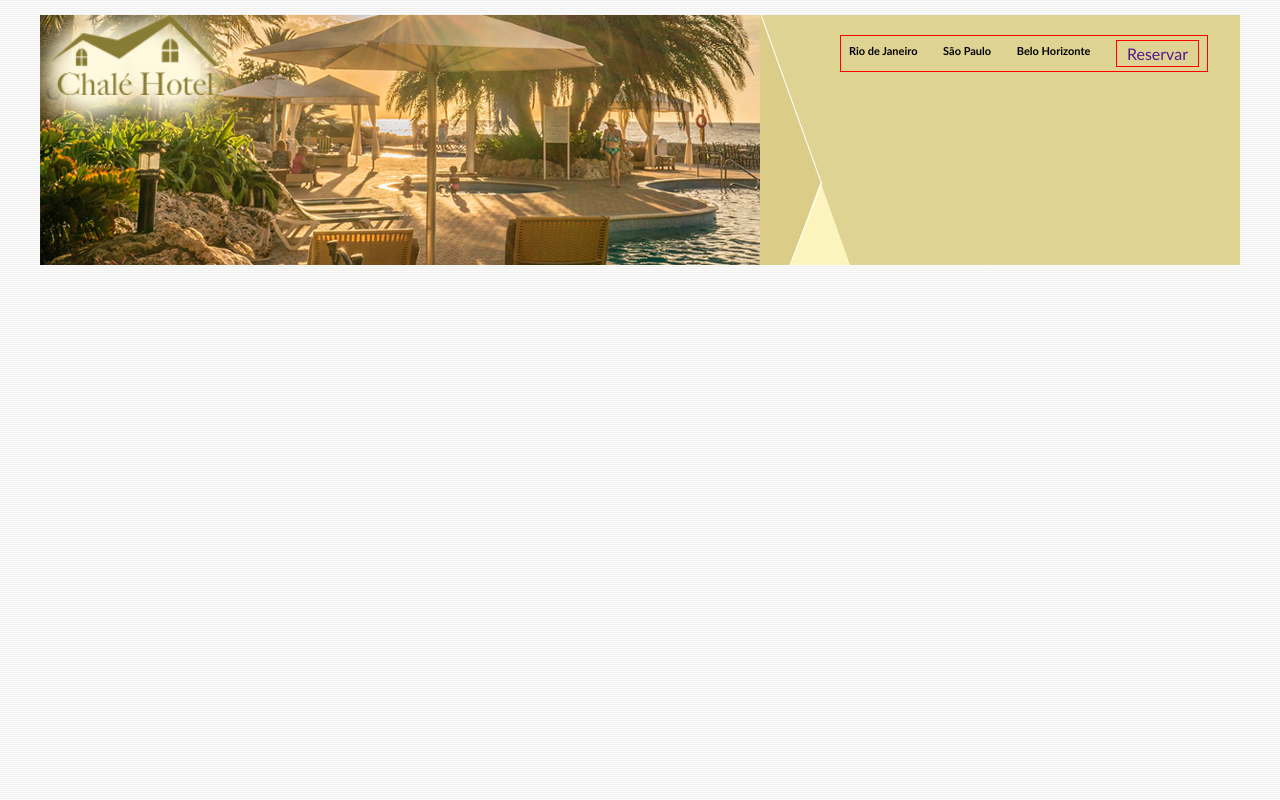
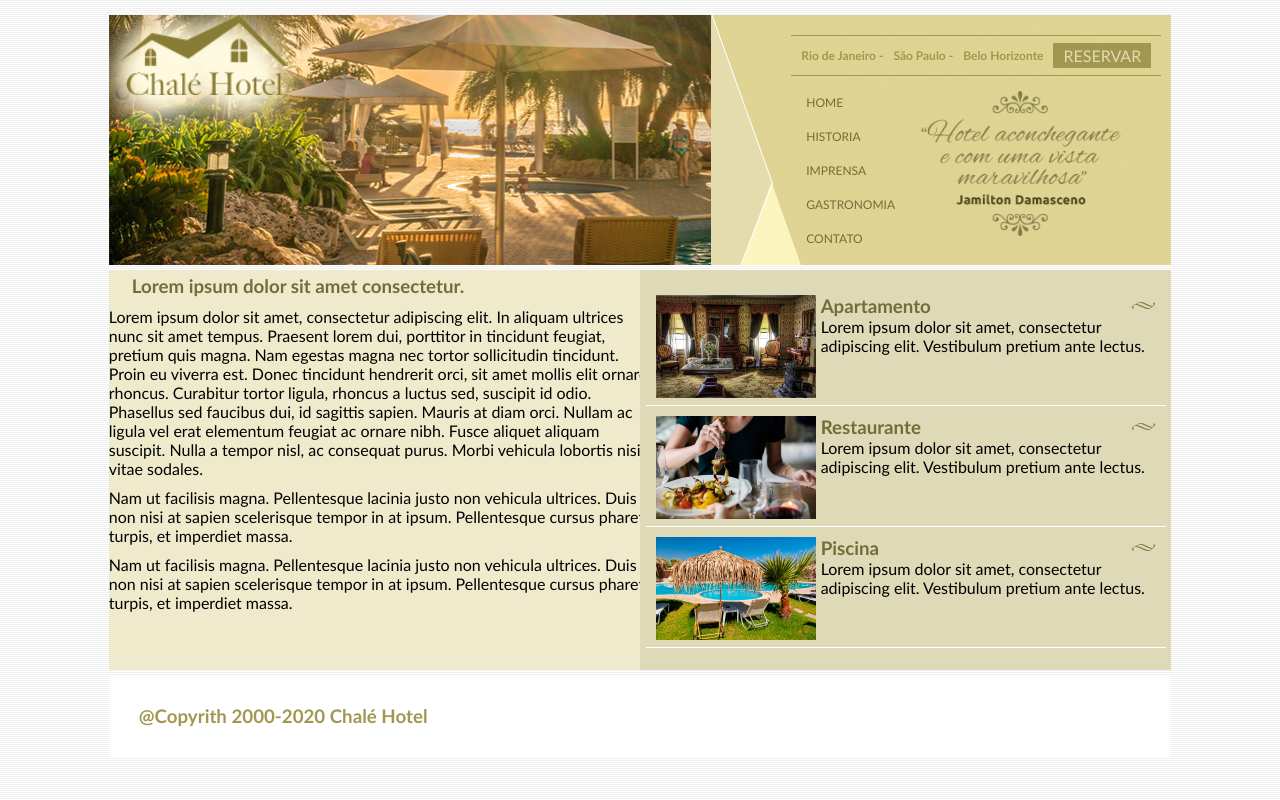
Before and after one commit to YwryGuilherme/Site-Hotel, a plain HTML site: page index.html in a window 1280 px wide. Drawn offline with Linux system fonts and the light colour scheme.

Commit message:
Finalizando cabeçalho e adicionando conteudos

```diff
--- a/index.html
+++ b/index.html
@@ -12,24 +12,96 @@
 <body>
     <!--Inicio Container-->
     <div id="container">
+
         <!--Inicio Cabecalho-->
         <div class="cabecalho">
+
+            <!--Logo - Chalé-->
             <div class="logomarca">
                 <h1>
                     <a class="logo" href=""> <img src="imagens-2/logo.png"></a>
                 </h1>
             </div>
+            <!--FIM - Logo - Chalé-->
 
-            <div class="navegacao">
+            <!--Cabecalho - lado - direito-->
+            <div class="cabecalho-secundario">
+
+                <!--Cidades e link RESERVAR-->
+                <ul class="cabecalho-secundario-reservar">
+                    <h5>Rio de Janeiro -</h5>
+                    <h5>São Paulo -</h5>
+                    <h5>Belo Horizonte </h5>
+                    <li class="item-menu"> <a href="">RESERVAR</a></li>
+                </ul>
+                <!--FIM - Cidades e link RESERVAR-->
+
+                <!--Menu de Navegação-->
                 <ul class="menu-navegacao">
-                    <h5>Rio de Janeiro</h5>
-                    <h5>São Paulo</h5>
-                    <h5>Belo Horizonte</h5>
-                    <li class="item-menu"> <a href="">Reservar</a></li>
+                    <li> <a href="">HOME</a></li>
+                    <li> <a href="">HISTORIA</a></li>
+                    <li> <a href="">IMPRENSA</a></li>
+                    <li> <a href="">GASTRONOMIA</a></li>
+                    <li> <a href="">CONTATO</a></li>
                 </ul>
+                <!--FIM - Menu de Navegação-->
+
+                <!--Imagem depoimento-->
+                <img class="imagem-depoimento" src="imagens-2/depoimento.png">
+                <!--FIM - Imagem depoimento-->
+
+            </div>
+             <!--FIM - Cabecalho - lado - direito-->
+
+        </div>
+        <!--Fim Cabecalho-->
+
+        <div class="conteudo">
+
+            <div class="conteudoprimario">
+                <h3 class="titulo-conteudo-primario">Lorem ipsum dolor sit amet consectetur.</h2>
+                <p class="texto-01-conteudo-primario">Lorem ipsum dolor sit amet, consectetur adipiscing elit. In aliquam ultrices nunc sit amet tempus. Praesent lorem dui, porttitor in tincidunt feugiat, pretium quis magna. Nam egestas magna nec tortor sollicitudin tincidunt. Proin eu viverra est. Donec tincidunt hendrerit orci, sit amet mollis elit ornare rhoncus. Curabitur tortor ligula, rhoncus a luctus sed, suscipit id odio. Phasellus sed faucibus dui, id sagittis sapien. Mauris at diam orci. Nullam ac ligula vel erat elementum feugiat ac ornare nibh. Fusce aliquet aliquam suscipit. Nulla a tempor nisl, ac consequat purus. Morbi vehicula lobortis nisi vitae sodales.</p>
+                <p class="texto-01-conteudo-primario">Nam ut facilisis magna. Pellentesque lacinia justo non vehicula ultrices. Duis non nisi at sapien scelerisque tempor in at ipsum. Pellentesque cursus pharetra turpis, et imperdiet massa.</p>
+                <p class="texto-01-conteudo-primario">Nam ut facilisis magna. Pellentesque lacinia justo non vehicula ultrices. Duis non nisi at sapien scelerisque tempor in at ipsum. Pellentesque cursus pharetra turpis, et imperdiet massa.</p>
+            </div>
+
+            <div class="conteudo-secundario">
+
+                <ul class="menu-navegacao-secundario">
+
+                    <li class="caixa-01">
+                        <a href="">
+                            <img src="imagens-2/apartamento.jpg">
+                            <h3>Apartamento</h3>
+                            <p>Lorem ipsum dolor sit amet, consectetur adipiscing elit. Vestibulum pretium ante lectus.</p>
+                        </a>
+                    </li>
+
+                    <li class="caixa-01">
+                        <a href="">
+                            <img src="imagens-2/restaurante.jpg">
+                            <h3>Restaurante</h3>
+                            <p>Lorem ipsum dolor sit amet, consectetur adipiscing elit. Vestibulum pretium ante lectus.</p>
+                        </a>
+                    </li>
+
+                    <li class="caixa-01">
+                        <a href="">
+                            <img src="imagens-2/piscina.jpg">
+                            <h3>Piscina</h3>
+                            <p>Lorem ipsum dolor sit amet, consectetur adipiscing elit. Vestibulum pretium ante lectus.</p>
+                        </a>
+                    </li>
+
+                </ul>
+
             </div>
         </div>
-        <!--Fim Cabecalho-->
+
+        <div class="rodape">
+            <h3>@Copyrith 2000-2020 Chalé Hotel</h3>
+        </div>
+
     </div>
     <!--Fim Container-->
 </body>
--- a/style.css
+++ b/style.css
@@ -1,6 +1,7 @@
 *{
     margin: 0px;
     padding: 0px;
+    text-decoration: none;
 }
 
 body{
@@ -11,12 +12,13 @@ body{
 
 #container{
     margin: 0 auto;
-    width: 1200px;
+    width: 85%;
     border: 0px solid red;
-    background-color: #dbcd87;
+
 }
 
 .cabecalho{
+    background: #e5dcae;
     display: flex;
     flex-direction: row;
     border: 0px solid red;
@@ -25,17 +27,18 @@ body{
 }
 
 .logomarca{
+    min-width: 350px;
     border: 0px solid red;
-    width: 60%;
+    width: 70%;
     height: 250px;
     background: url(imagens-2/topo-imagem-principal2.png) no-repeat;
 }
 
-.navegacao{
+.cabecalho-secundario{
     border: 0px solid red;
     background: url(imagens-2/topo-imagem-lateral.png) no-repeat;
     height: 250px;
-    width: 480px;
+    width: 515px;
 }
 
 .logo img{
@@ -44,8 +47,17 @@ body{
     width: 170px;
 }
 
-.menu-navegacao{
-    padding: 8px;
+.imagem-depoimento{
+    width: 200px;
+    margin-right: 50px;
+    margin-top: 15px;
+    float: right;
+}
+
+.cabecalho-secundario-reservar{
+    align-items: center;
+    margin-right: 10px;
+    padding: 10px;
     margin-left: 80px;
     width: 350px;
     margin-top: 20px;
@@ -53,17 +65,122 @@ body{
     list-style: none;
     display: flex;
     flex-direction: row;
-    border: 1px solid red;
+    border-top: 1px solid #a29750;
+    border-bottom: 1px solid #a29750;
 }
 
-.menu-navegacao h5{
-    font-size: 11px;
+.cabecalho-secundario-reservar h5{
+    color: #a29750;
+    font-size: 12px;
 }
-.menu-navegacao a{
+.cabecalho-secundario-reservar a{
+    color: #e5dcae;
+    background-color: #a29750;
     padding-top: 3px;
     padding-bottom: 3px;
     padding-left: 10px;
     padding-right: 10px;
-    border: 1px solid red;
+    border: 0px solid red;
     text-decoration: none;
 }
+
+
+.menu-navegacao{
+    float: inline-start;
+    width: 100px;
+    gap: 15px;
+    margin-top: 15px;
+    margin-left: 90px;
+    list-style: none;
+    border: 0px solid red;
+    display: flex;
+    flex-direction: column;
+}
+
+.menu-navegacao a{
+    font-size: 12px;
+    color: #746c39;;
+    padding: 5px;
+    text-decoration: none;
+}
+
+.menu-navegacao a:hover{
+    background-color: #fef5be
+}
+
+.conteudo{
+    display: flex;
+    flex-direction: row;
+    margin-top: 5px;
+    border: 0px solid red;
+}
+
+.conteudoprimario{
+    background: #efeacc;
+    border: 0px solid red;
+    width: 50%;
+}
+
+.texto-01-conteudo-primario{
+    margin: 0 auto;
+    width: 550px;
+    border: 0px solid red;
+    margin-top: 10px;
+}
+
+.titulo-conteudo-primario{
+    margin-top: 5px;
+    margin-left: 23px;
+    color: #746c39;
+}
+
+.conteudo-secundario{
+    width: 50%;
+    height: 400px;
+    border: 0px solid red;
+    background-color: #ded9b7;
+}
+
+.menu-navegacao-secundario{
+    margin: 15px auto;
+    width: 520px;
+    list-style: none;
+    border: 0px solid red;
+}
+
+.menu-navegacao-secundario img{
+    margin-right: 5px;
+    width: 160px;
+    float: left;
+}
+
+.menu-navegacao-secundario h3{
+    background: url(imagens-2/ornamento.png) no-repeat right;
+    color: #746c39;
+    border: 0px solid red;
+}
+
+.menu-navegacao-secundario p{
+    border: 0px solid red;
+    color: black;
+}
+
+.caixa-01{
+    display: block;
+    height: 100px;
+    padding: 10px;
+    width: 500px;
+    border-bottom: 1px solid rgb(255, 255, 255);
+}
+
+.menu-navegacao-secundario li:hover{
+    background-color: rgba(238, 238, 202, 0.827);
+}
+
+.rodape{
+    color:#a29750;
+    background-color: white;
+    margin-top: 5px;
+    padding: 30px;
+    border: 0px solid red;
+}
```
